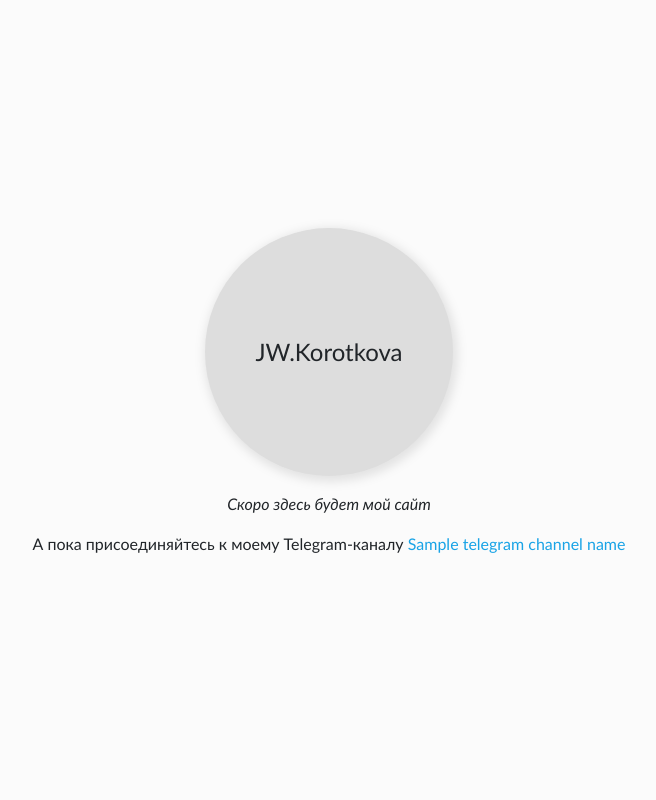
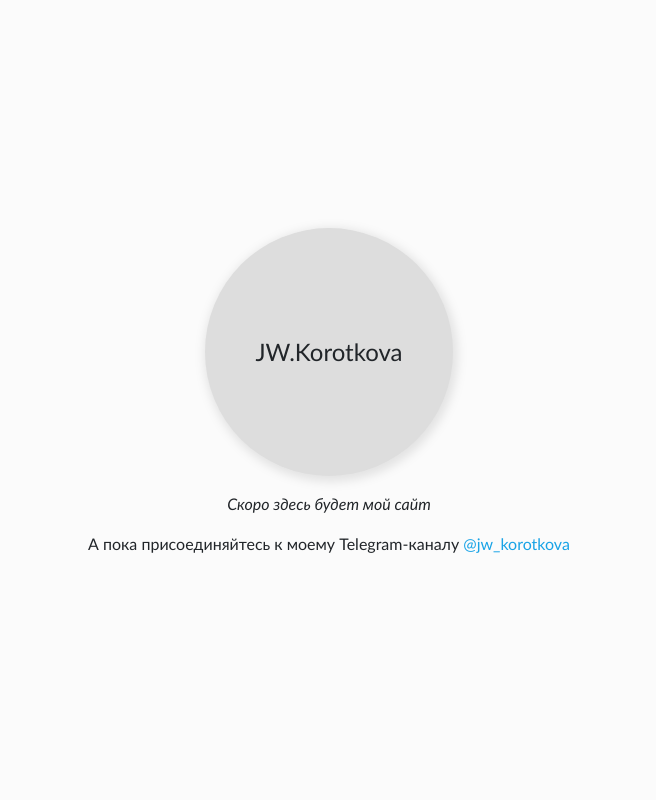
Before and after one commit to VovkaST/jw.korotkova-admin, a Django app: template root/core/templates/index.html in a window 1280 px wide. Shown: the whole page, without its empty margins (311-967 px from the left). Run offline with Django 5.2, Linux system fonts and the light colour scheme; the template is opened without the code that fills it: most values are stand-ins (such as "Sample title", 1, 10 or a date in 2020); some libraries are stand-ins or nearby versions.

Commit message:
#15: Build index page with app config context

```diff
--- a/root/assets/css/styles.css
+++ b/root/assets/css/styles.css
@@ -11,7 +11,7 @@ a {
   text-decoration: none;
   color: #18a3e6;
 }
-.main-substraite {
+.main-substrate {
   background-color: #fbfbfb;
 }
 .tm-label-block {
--- /dev/null
+++ b/root/core/context_processors.py
@@ -0,0 +1,18 @@
+from __future__ import annotations
+
+from django.conf import settings
+
+
+def app_config(request):
+    """Default context processor that adds app_config key to the context with main application settings."""
+    telegram_channel = {
+        "link": settings.TELEGRAM_CHANNEL_LINK,
+        "name": f"@{settings.TELEGRAM_CHANNEL_NAME.lower()}",
+        "description": settings.TELEGRAM_CHANNEL_DESCRIPTION,
+    }
+    return {
+        "app_config": {
+            "tm_label_text": settings.TM_LABEL_TEXT,
+            "telegram_channel": telegram_channel,
+        }
+    }
--- a/root/core/templates/index.html
+++ b/root/core/templates/index.html
@@ -2,10 +2,10 @@
 {% load i18n %}
 
 {% block body %}
-<div class="main-substraite">
+<div class="main-substrate">
   <div class="tm-label-block">
     <div class="tm-label__round mb-3">
-      <div class="tm-label__title">JW.Korotkova</div>
+      <div class="tm-label__title">{{ app_config.tm_label_text }}</div>
     </div>
     <p>
       <i>{% trans 'Скоро здесь будет мой сайт' %}</i>
@@ -13,11 +13,11 @@
     <p>
       А пока присоединяйтесь к моему Telegram-каналу
       <a
-        href="{{ telegram_channel_link }}"
+        href="{{ app_config.telegram_channel.link }}"
         target="_blank"
-        title="{{ telegram_channel_description }}"
+        title="{{ app_config.telegram_channel.description }}"
       >
-        {{ telegram_channel_name }}
+        {{ app_config.telegram_channel.name }}
       </a>
     </p>
   </div>
--- a/root/settings/base.py
+++ b/root/settings/base.py
@@ -84,6 +84,7 @@ TEMPLATES = [
                 "django.template.context_processors.request",
                 "django.contrib.auth.context_processors.auth",
                 "django.contrib.messages.context_processors.messages",
+                "root.core.context_processors.app_config",
             ],
             "loaders": (
                 "django.template.loaders.filesystem.Loader",
@@ -174,16 +175,21 @@ REDIS_URL = env.str("REDIS_URL", default="redis://localhost:6379/0")
 
 PHONENUMBER_DEFAULT_REGION = "RU"
 
+# TM label settings
+TM_LABEL_TEXT = env.str("TM_LABEL_TEXT", default="JW.Korotkova")
+
 # Bot settings
 BOT_TOKEN = env.str("BOT_TOKEN")
 BOT_LOGGING_LEVEL = getLevelName(env.str("BOT_LOGGING_LEVEL", default="INFO"))
 BOT_REDIS_URL = REDIS_URL
 
+# Telegram settings and links
 TELEGRAM_CHANNEL_LINK_TEMPLATE = "https://t.me/{channel}"
 TELEGRAM_CHANNEL_MESSAGE_LINK_TEMPLATE = TELEGRAM_CHANNEL_LINK_TEMPLATE + "/{message_id}"
 
 TELEGRAM_CHANNEL_NAME = env.str("TELEGRAM_CHANNEL_NAME", default="JW_Korotkova")
 TELEGRAM_CHANNEL_LINK = TELEGRAM_CHANNEL_LINK_TEMPLATE.format(channel=TELEGRAM_CHANNEL_NAME)
+TELEGRAM_CHANNEL_DESCRIPTION = _("Канал живых украшений и трансформаций Натальи Коротковой")
 
 # Celery settings
 CELERY_ALWAYS_EAGER = env.bool("CELERY_ALWAYS_EAGER", default=False)
```
Also changed, not shown: root/core/views.py (+3 -13 lines).
